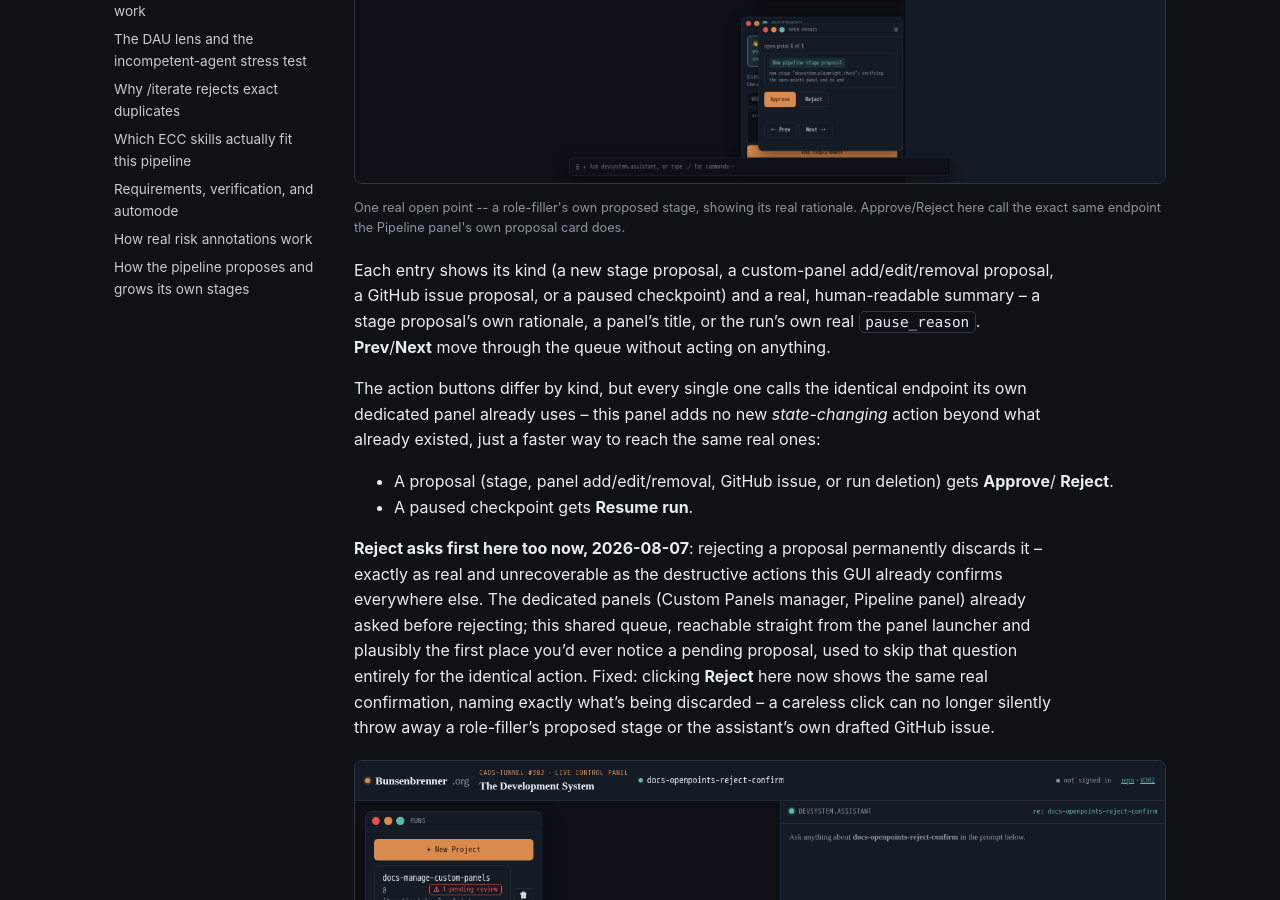
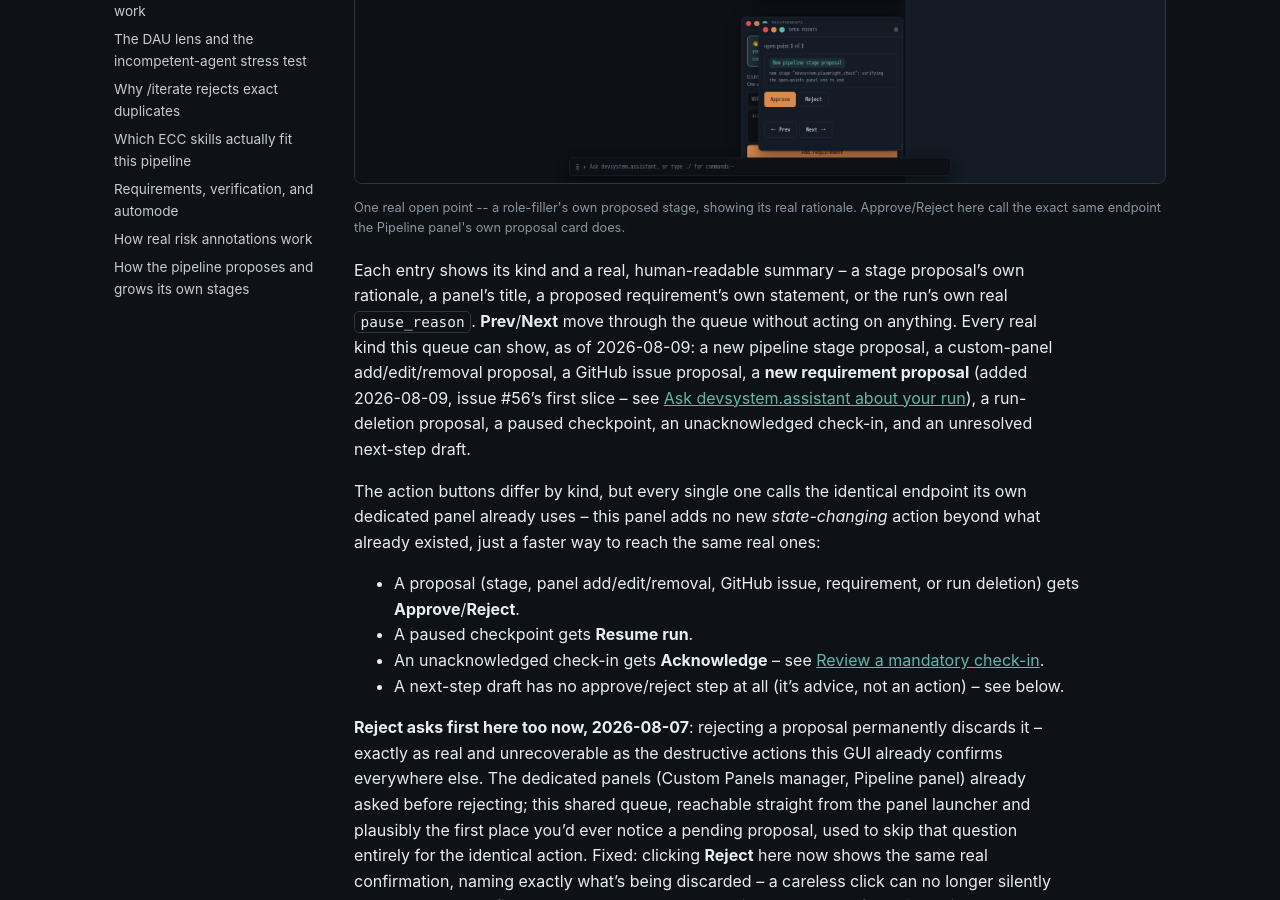
Before and after one commit to scimbe/CADS-devsystem-docs, a Jekyll site: the page built from _how-to/work-through-open-points.md, in a window 1280 px wide and 900 px high, scrolled down 1146 px. Built offline with Jekyll 4.4.1, drawn with Linux system fonts in a browser that asks for light colours.

Commit message:
how-to: Open Points' kind enumeration was missing three real kinds
Only listed 4 of the queue's 7 real kinds (checked against the
backend's own open_points() function, pipeline/src/runner.rs) --
missing the new requirement_proposal (issue #56), and pre-existing
gaps independent of this session's own work: checkin_due and
next_step_draft were never mentioned in the intro at all, only the
latter got a passing reference further down the page.

```diff
--- a/_how-to/work-through-open-points.md
+++ b/_how-to/work-through-open-points.md
@@ -31,18 +31,24 @@ decision -- both are deliberately left out so the queue stays a real signal, not
 <figcaption>One real open point -- a role-filler's own proposed stage, showing its real rationale. Approve/Reject here call the exact same endpoint the Pipeline panel's own proposal card does.</figcaption>
 </figure>
 
-Each entry shows its kind (a new stage proposal, a custom-panel add/edit/removal proposal, a GitHub
-issue proposal, or a paused checkpoint) and a real, human-readable summary -- a stage proposal's own
-rationale, a panel's title, or the run's own real `pause_reason`. **Prev**/**Next** move through the
-queue without acting on anything.
+Each entry shows its kind and a real, human-readable summary -- a stage proposal's own rationale, a
+panel's title, a proposed requirement's own statement, or the run's own real `pause_reason`.
+**Prev**/**Next** move through the queue without acting on anything. Every real kind this queue can
+show, as of 2026-08-09: a new pipeline stage proposal, a custom-panel add/edit/removal proposal, a
+GitHub issue proposal, a **new requirement proposal** (added 2026-08-09, issue #56's first slice --
+see [Ask devsystem.assistant about your run]({{ '/how-to/ask-the-assistant/' | relative_url }}#asking-the-assistant-to-propose-a-new-requirement)),
+a run-deletion proposal, a paused checkpoint, an unacknowledged check-in, and an unresolved
+next-step draft.
 
 The action buttons differ by kind, but every single one calls the identical endpoint its own
 dedicated panel already uses -- this panel adds no new *state-changing* action beyond what already
 existed, just a faster way to reach the same real ones:
 
-- A proposal (stage, panel add/edit/removal, GitHub issue, or run deletion) gets **Approve**/
-  **Reject**.
+- A proposal (stage, panel add/edit/removal, GitHub issue, requirement, or run deletion) gets
+  **Approve**/**Reject**.
 - A paused checkpoint gets **Resume run**.
+- An unacknowledged check-in gets **Acknowledge** -- see [Review a mandatory check-in]({{ '/how-to/review-a-checkin/' | relative_url }}).
+- A next-step draft has no approve/reject step at all (it's advice, not an action) -- see below.
 
 **Reject asks first here too now, 2026-08-07**: rejecting a proposal permanently discards it --
 exactly as real and unrecoverable as the destructive actions this GUI already confirms everywhere
```
